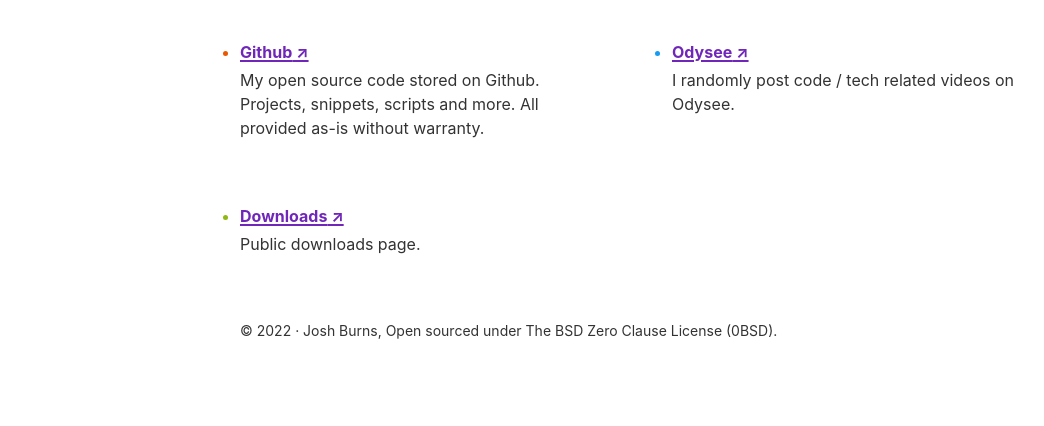
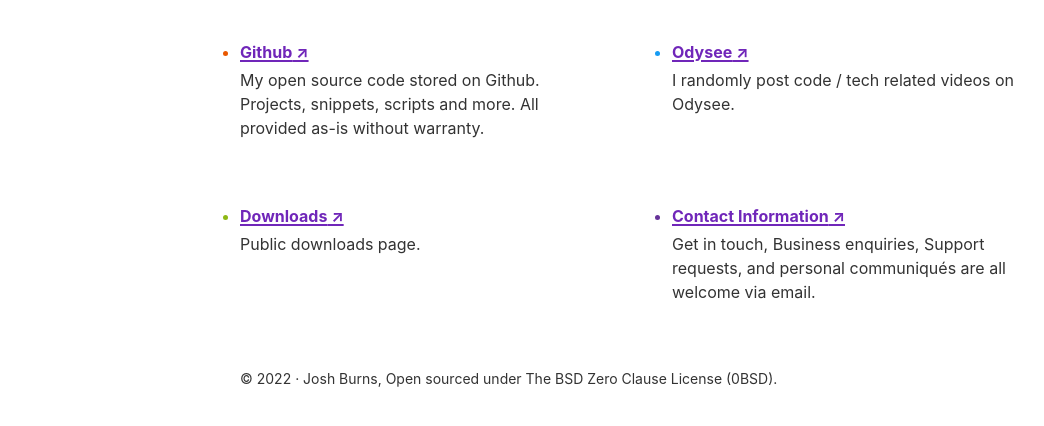
Before and after one commit to joshburnsxyz/joshburns.xyz, a Gatsby site: page / in a window 1280 px wide. Shown: the part 230-656 px from the top of the page, without its empty margins (0-1044 px from the left). Built offline with nearby package versions, Linux system fonts and the light colour scheme; Gatsby itself is replaced by a stand-in of ours.

Commit message:
email link

```diff
--- a/src/pages/index.js
+++ b/src/pages/index.js
@@ -23,6 +23,12 @@
     url: "/downloads",
     description:
       "Public downloads page.",
+  },
+  {
+    text: "Contact Information",
+    url: "mailto:joshyburnss@gmail.com",
+    description:
+      "Get in touch, Business enquiries, Support requests, and personal communiqués are all welcome via email.",
   },
 ]
 
```
